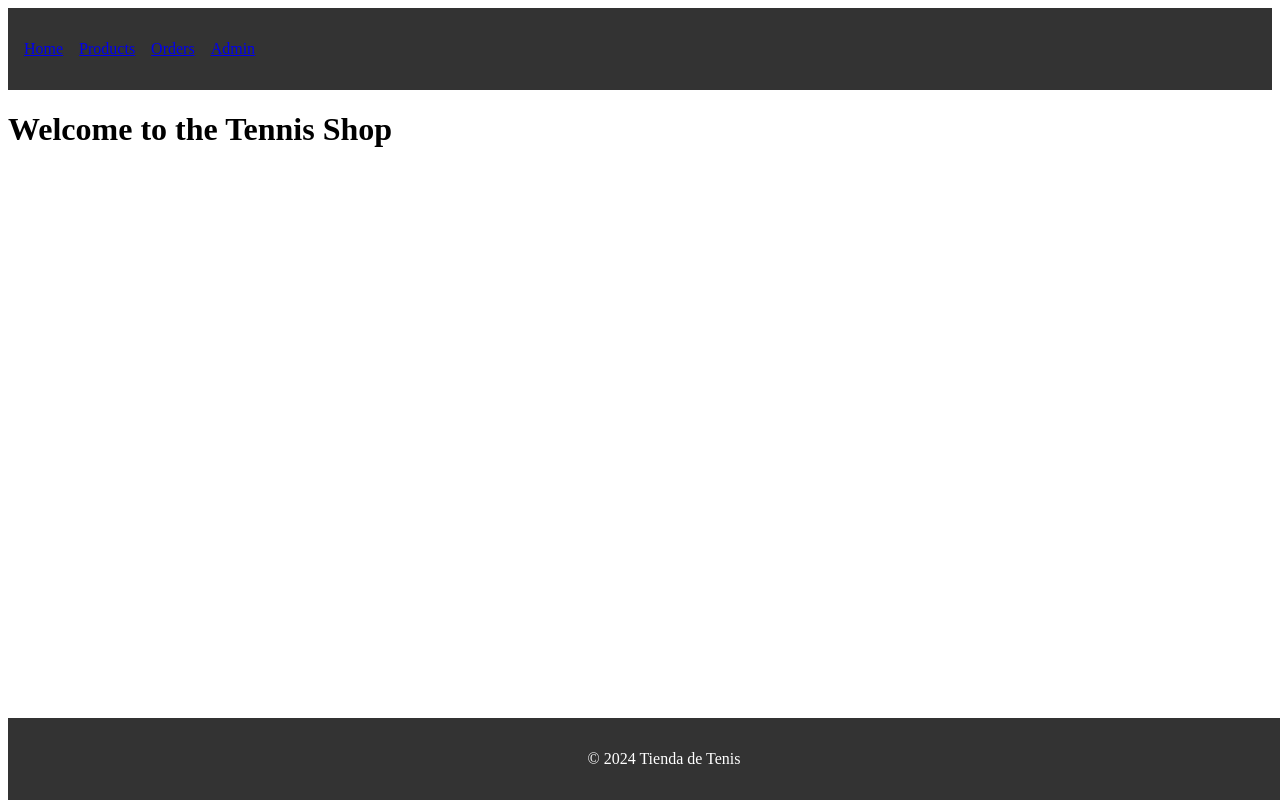
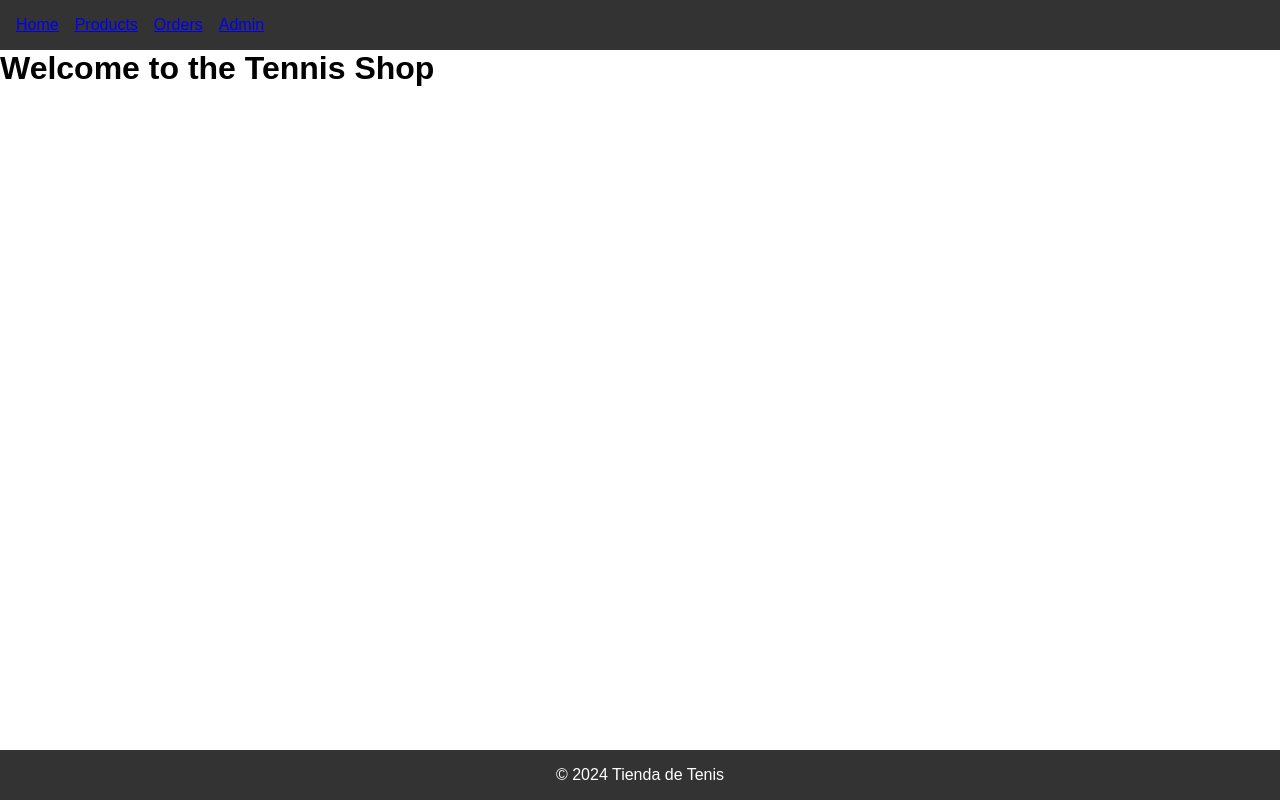
Before and after one commit to DavidMChay/gestor-tienda, a React (Create React App) app: page / in a window 1280 px wide. Built offline with nearby package versions, Linux system fonts and the light colour scheme.

Commit message:
chore: Update styling and routing in App component

```diff
--- a/src/index.css
+++ b/src/index.css
@@ -1,13 +1,26 @@
-body {
+/* src/index.css */
+
+* {
   margin: 0;
-  font-family: -apple-system, BlinkMacSystemFont, 'Segoe UI', 'Roboto', 'Oxygen',
-    'Ubuntu', 'Cantarell', 'Fira Sans', 'Droid Sans', 'Helvetica Neue',
-    sans-serif;
-  -webkit-font-smoothing: antialiased;
-  -moz-osx-font-smoothing: grayscale;
+  padding: 0;
+  box-sizing: border-box;
 }
 
-code {
-  font-family: source-code-pro, Menlo, Monaco, Consolas, 'Courier New',
-    monospace;
+body {
+  font-family: Arial, sans-serif; /* Puedes cambiarlo a la fuente que prefieras */
 }
+
+#root {
+  min-height: 100vh;
+  display: flex;
+  flex-direction: column;
+}
+
+header, footer {
+  width: 100%;
+}
+
+main {
+  flex: 1;
+  width: 100%;
+}
--- a/src/index.js
+++ b/src/index.js
@@ -1,6 +1,7 @@
 // src/index.js
 import React from 'react';
 import ReactDOM from 'react-dom';
+import './index.css';
 import App from './App';
 
 ReactDOM.render(
```
